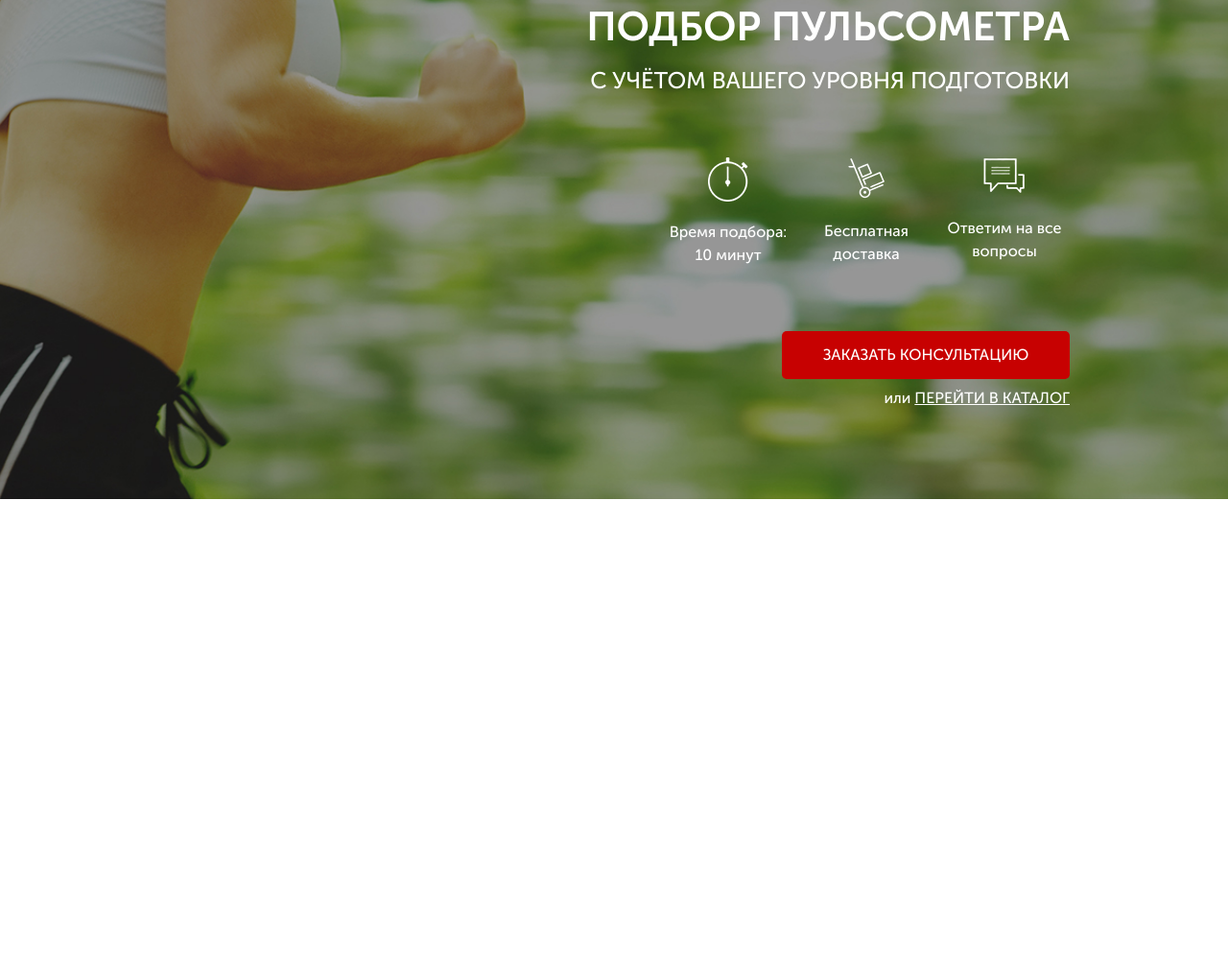
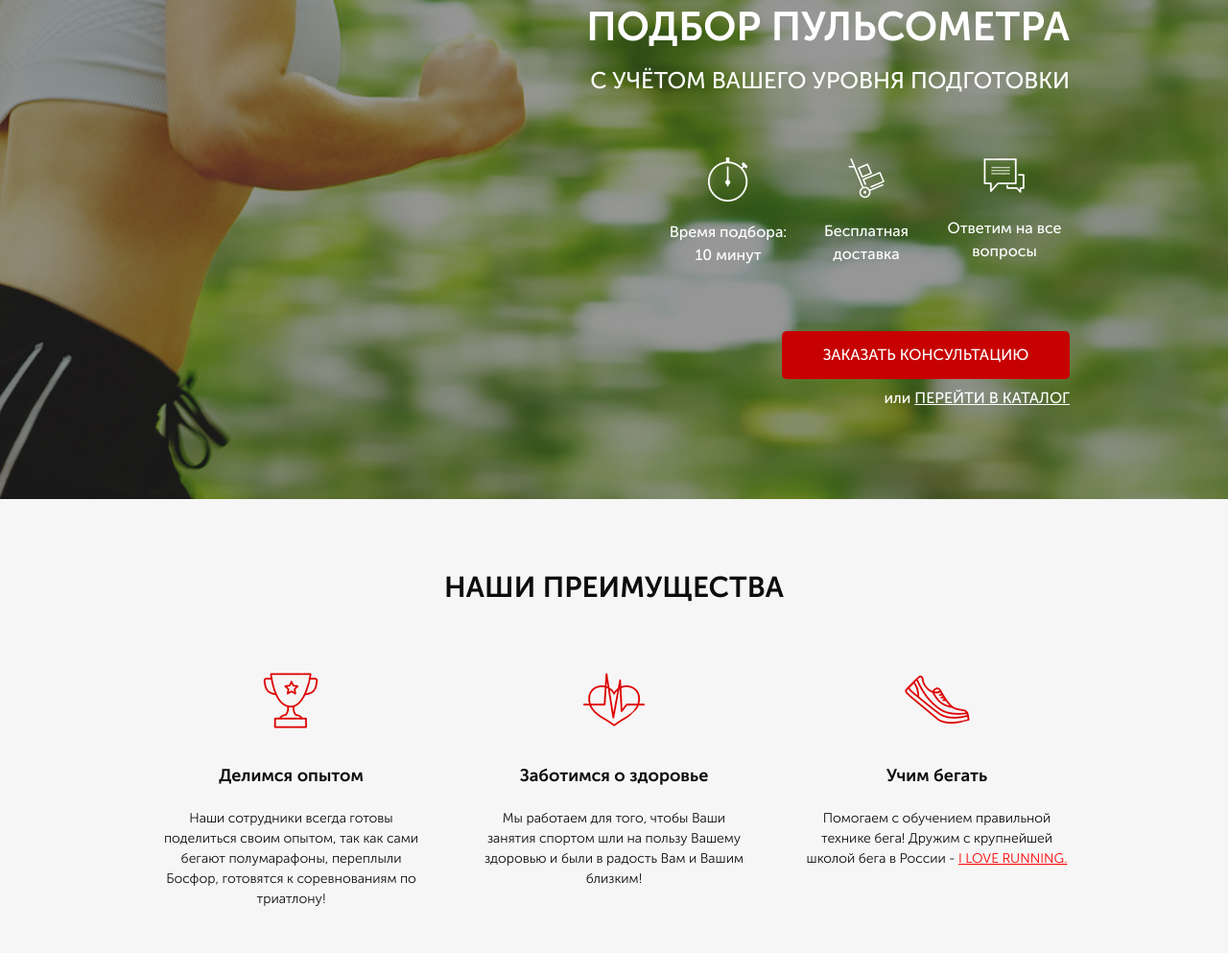
Before and after one commit to kixxpy/RunSmart_project, a website: page src/index.html in a window 1280 px wide. Shown: the part 167-1160 px from the top of the page at 96% size. Before the commit the page ends 800 px from the top, so only its background shows below. Drawn offline with Linux system fonts and the light colour scheme.

Commit message:
Добавил раздел приемущества

```diff
--- a/src/index.html
+++ b/src/index.html
@@ -59,5 +59,42 @@
             </div>
         </div>
     </div>
+
+    <div class="advantages">
+        <div class="container">
+            <div class="advantages__title">
+                НАШИ ПРЕИМУЩЕСТВА
+            </div>
+            <div class="advantages__wrapper">
+                <div class="advantages__item">
+                    <img src="icon/cup.png" alt="icon cup">
+                    <div class="advantages__subtitle">
+                        Делимся опытом
+                    </div>
+                    <div class="advantages__descr">
+                        Наши сотрудники всегда готовы поделиться своим опытом, так как сами бегают полумарафоны, переплыли Босфор, готовятся к соревнованиям по триатлону!
+                    </div>
+                </div>
+                <div class="advantages__item">
+                    <img src="icon/heart.png" alt="icon heart">
+                    <div class="advantages__subtitle">
+                        Заботимся о здоровье
+                    </div>
+                    <div class="advantages__descr">
+                        Мы работаем для того, чтобы Ваши занятия спортом шли на пользу Вашему здоровью и были в радость Вам и Вашим близким!
+                    </div>
+                </div>
+                <div class="advantages__item">
+                    <img src="icon/shoe.png" alt="icon shoe">
+                    <div class="advantages__subtitle">
+                        Учим бегать
+                    </div>
+                    <div class="advantages__descr">
+                        Помогаем с обучением правильной технике бега! Дружим с крупнейшей школой бега в России - <span>I LOVE RUNNING.</span>
+                    </div>
+                </div>
+            </div>
+        </div>
+    </div>
 </body>
 </html>
--- /dev/null
+++ b/src/sass/blocks/_advantages.scss
@@ -0,0 +1,44 @@
+.advantages {
+    max-height: 473px;
+    background: #F6F6F6;
+    padding: 70px 0 65px 0;
+    &__title {
+        font-weight: 700;
+        font-size: 30px;
+        color: #0D0D0D;
+        display: flex;
+        justify-content: center;
+    }
+    &__wrapper {
+        margin-top: 60px;
+        display: flex;
+        justify-content: space-between;
+    }
+    &__item {
+        min-width: 272px;
+        img {
+            display: block;
+            margin: 0 auto;
+        }
+    }
+    &__subtitle {
+        font-weight: 700;
+        text-align: center;
+        font-size: 18px;
+        color: #0D0D0D;
+        margin-top: 35px;
+    }
+    &__descr {
+        max-width: 277px;
+        font-weight: 300;
+        font-size: 14px;
+        text-align: center;
+        color: #0D0D0D;
+        margin-top: 20px;
+        span {
+            font-size: 14px;
+            text-decoration-line: underline;
+            color: #FF0000;
+        }
+    }
+}
--- a/src/sass/style.scss
+++ b/src/sass/style.scss
@@ -10,3 +10,4 @@
 @import "blocks/promo";
 @import "blocks/header";
 @import "blocks/buttons";
+@import "blocks/advantages";
```
Also changed, not shown: src/css/style.min.css, src/icon/cup.png (added), src/icon/heart.png (added), src/icon/shoe.png (added).
